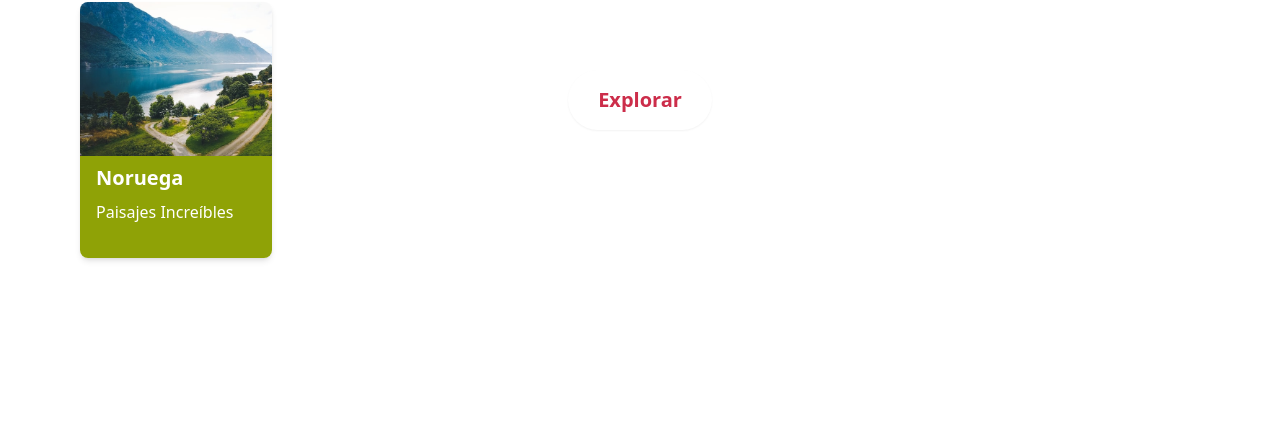
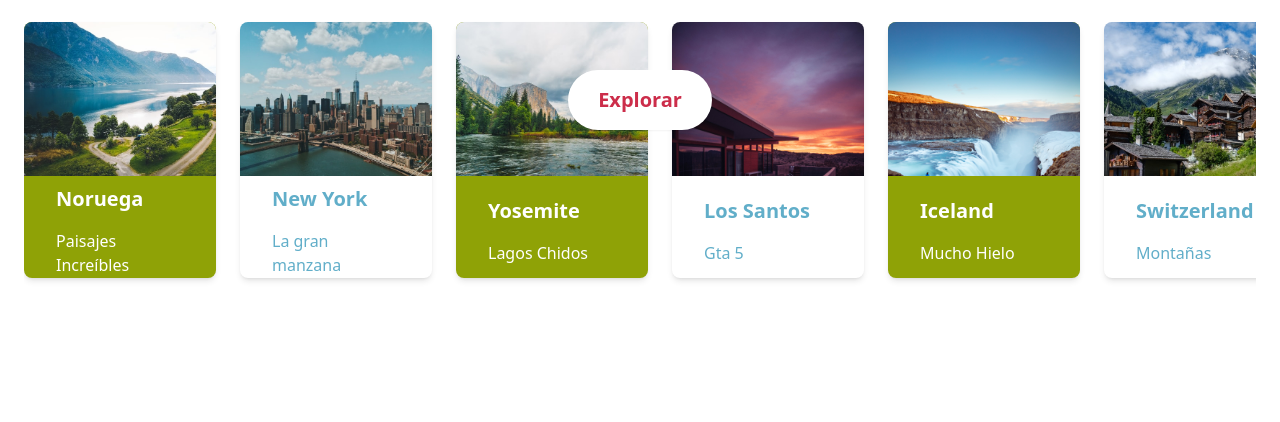
Before and after one commit to L7z404/cosa_tailwind, a website: page public/index.html in a window 1280 px wide. Shown: the part 378-800 px from the top of the page. Drawn offline with Linux system fonts and the light colour scheme.

Commit message:
añadiendo más tarjetas

```diff
--- a/public/index.html
+++ b/public/index.html
@@ -33,12 +33,50 @@
 
             </div>
         </div>
-        <div class="p-20" id="recomendadas">
-            <div class="Card">
-                <div class="w-full h-3/5 rounded-t-lg bg-norway bg-cover"></div>
-                <div class="w-full h-2/5 bg-secondary rounded-b-lg">
-                    <p class="text-white font-bold text-xl px-4 py-2">Noruega</p>
-                    <p class="text-white text-base px-4">Paisajes Increíbles</p>
+        <div class="p-6" id="recomendados">
+            <p class="text-3xl font-semibold text-primary">Recomendados</p>
+            <div class="w-auto h-72 items-center mt-6 overflow-x-auto overscroll-x-contain flex space-x-6">
+                <div class="card">
+                    <div class="w-full h-3/5 rounded-t-lg bg-norway bg-cover"></div>
+                    <div class="card-details">
+                        <p class="text-white font-bold text-xl px-4 py-2">Noruega</p>
+                        <p class="text-white text-base px-4">Paisajes Increíbles</p>
+                    </div>
+                </div>
+                <div class="card">
+                    <div class="w-full h-3/5 rounded-t-lg bg-new_york bg-cover"></div>
+                    <div class="card-details">
+                        <p class="text-terciary font-bold text-xl px-4 py-2">New York</p>
+                        <p class="text-terciary text-base px-4">La gran manzana</p>
+                    </div>
+                </div>
+                <div class="card">
+                    <div class="w-full h-3/5 rounded-t-lg bg-yosemite bg-cover"></div>
+                    <div class="card-details">
+                        <p class="text-white font-bold text-xl px-4 py-2">Yosemite</p>
+                        <p class="text-white text-base px-4">Lagos Chidos</p>
+                    </div>
+                </div>
+                <div class="card">
+                    <div class="w-full h-3/5 rounded-t-lg bg-LA bg-cover"></div>
+                    <div class="card-details">
+                        <p class="text-terciary font-bold text-xl px-4 py-2">Los Santos</p>
+                        <p class="text-terciary text-base px-4">Gta 5</p>
+                    </div>
+                </div>
+                <div class="card">
+                    <div class="w-full h-3/5 rounded-t-lg bg-iceland bg-cover"></div>
+                    <div class="card-details">
+                        <p class="text-white font-bold text-xl px-4 py-2">Iceland</p>
+                        <p class="text-white text-base px-4">Mucho Hielo</p>
+                    </div>
+                </div>
+                <div class="card">
+                    <div class="w-full h-3/5 rounded-t-lg bg-switzerland bg-cover"></div>
+                    <div class="card-details">
+                        <p class="text-terciary font-bold text-xl px-4 py-2">Switzerland</p>
+                        <p class="text-terciary text-base px-4">Montañas</p>
+                    </div>
                 </div>
             </div>
         </div>
--- a/src/css/tailwind.css
+++ b/src/css/tailwind.css
@@ -2,6 +2,16 @@
 @tailwind components;
 @tailwind utilities;
 
-.Card{
-    @apply w-48 h-64 shadow-md rounded-lg
+.card {
+    @apply w-48 h-64 shadow-md rounded-lg shrink-0 snap-center
 }
+.card-details {
+    @apply w-full h-2/5 rounded-b-lg flex flex-col justify-center gap-2 p-4
+}
+
+.card:nth-child(even) {
+    @apply bg-white text-terciary
+}
+.card:nth-child(odd) {
+    @apply bg-secondary text-white
+}
```
Also changed, not shown: public/css/tailwind.css.
